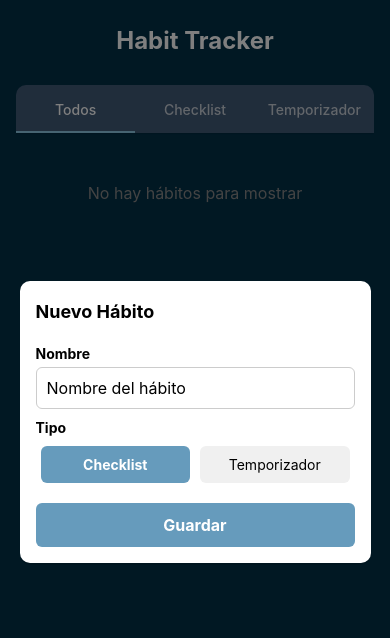
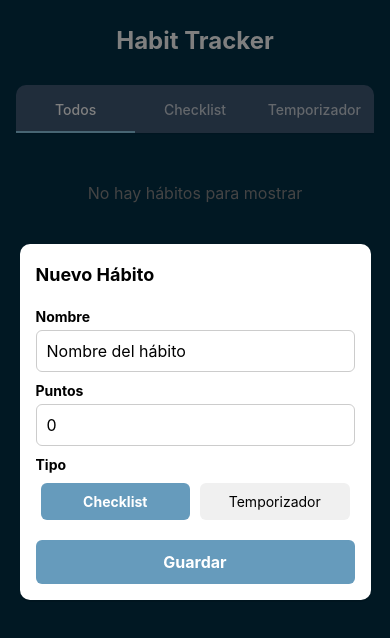
Before and after one commit to DamperDoor56/habit-tracker, a React Native app: screen / in a window 390 px wide. Both pictures are taken after a click on the element 342 px from the left and 796 px from the top of the page. Shown: the top 638 px of the page. Built offline with nearby package versions, Linux system fonts and the light colour scheme; some icons are missing.

Commit message:
feat: :sparkles: added points to addHabitForm

```diff
--- a/components/AddHabitForm.tsx
+++ b/components/AddHabitForm.tsx
@@ -21,6 +21,7 @@ export function AddHabitForm({
 }: AddHabitFormProps) {
   const [name, setName] = useState<string>('');
   const [type, setType] = useState<'checklist' | 'timer'>('checklist');
+  const [points, setPoints] = useState<string>('0');
   const [duration, setDuration] = useState<string>(
     initialValues?.duration ? String(initialValues.duration / 60) : '10',
   );
@@ -30,6 +31,7 @@ export function AddHabitForm({
     const baseHabit = {
       name,
       type,
+      points,
       ...(type === 'timer' && {duration: Number.parseInt(duration) * 60}),
     };
 
@@ -44,6 +46,7 @@ export function AddHabitForm({
     if (isEdit && existingHabit) {
       setName(existingHabit.name);
       setType(existingHabit.type);
+      setPoints(existingHabit.points);
       if (existingHabit.type === 'timer' && existingHabit.duration) {
         setDuration(String(existingHabit.duration / 60));
       }
@@ -73,6 +76,14 @@ export function AddHabitForm({
               value={name}
               onChangeText={setName}
               placeholder="Nombre del hábito"
+            />
+
+            <Text style={styles.label}>Puntos</Text>
+            <TextInput
+              style={styles.input}
+              value={points}
+              onChangeText={setPoints}
+              placeholder="Puntos del habito"
             />
 
             {/* Tipo de Hábito */}
```
